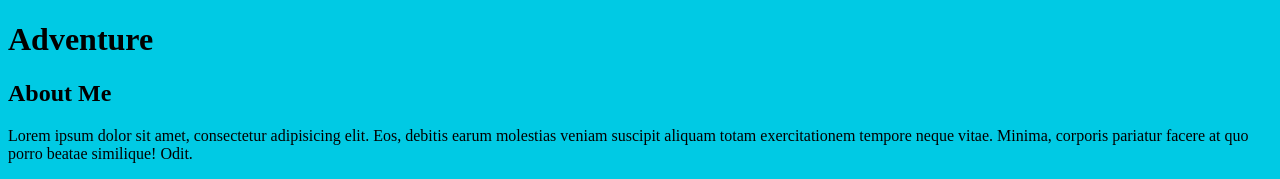
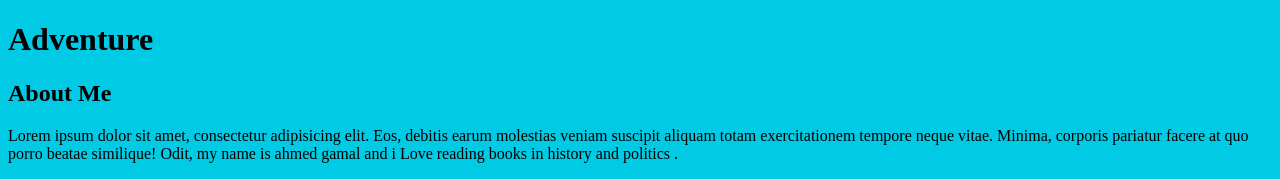
Before and after one commit to gemygeni/new-git-project, a plain HTML site: page index.html in a window 1280 px wide. Shown: the top 179 px of the page. Drawn offline with Linux system fonts and the light colour scheme.

Commit message:
add info about myself

```diff
--- a/index.html
+++ b/index.html
@@ -23,7 +23,7 @@
 <aside>
     <h2>About Me</h2>
 
-    <p>Lorem ipsum dolor sit amet, consectetur adipisicing elit. Eos, debitis earum molestias veniam suscipit aliquam totam exercitationem tempore neque vitae. Minima, corporis pariatur facere at quo porro beatae similique! Odit.</p>
+    <p>Lorem ipsum dolor sit amet, consectetur adipisicing elit. Eos, debitis earum molestias veniam suscipit aliquam totam exercitationem tempore neque vitae. Minima, corporis pariatur facere at quo porro beatae similique! Odit, my name is ahmed gamal and i Love reading books in history and politics .</p>
 </aside>
 <!-- end of new content -->
 
```
